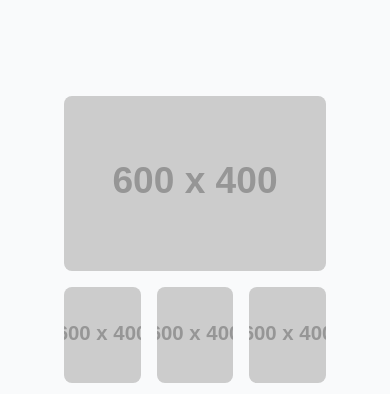
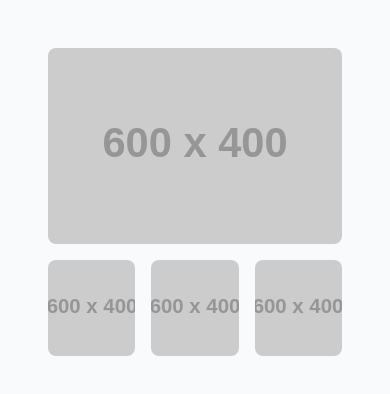
Before and after one commit to ream88/brand.mariouher.com, a website: page index.html in a window 390 px wide. Shown: the part 64-458 px from the top of the page. Drawn offline with nearby package versions, Linux system fonts and the light colour scheme; placeholder pictures from the web are drawn by us.

Commit message:
Improve padding on mobile

```diff
--- a/index.html
+++ b/index.html
@@ -26,7 +26,7 @@
     </nav>
 
     <main
-      class="mx-auto flex max-w-6xl grow flex-col items-center justify-center gap-16 px-16 py-24 lg:flex-row"
+      class="mx-auto flex max-w-6xl grow flex-col items-center justify-center gap-12 px-12 py-12 lg:flex-row lg:gap-16 lg:px-16 lg:py-24"
     >
       <div class="grow-2 grid grid-cols-3 gap-4">
         <img
```
